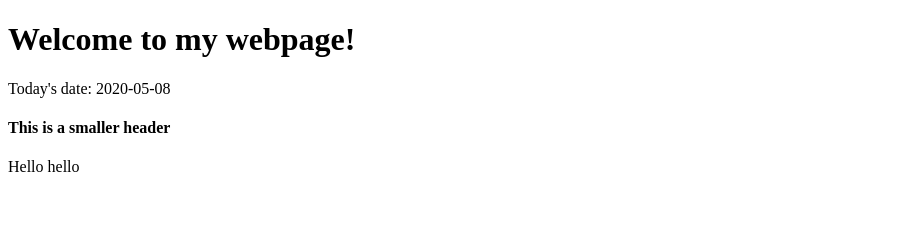
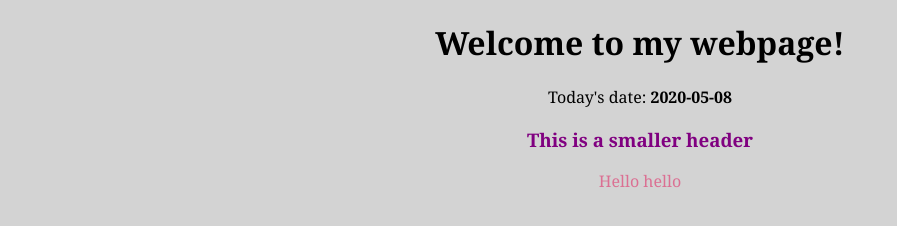
Before and after one commit to vendelanorrman/yacc, a plain HTML site: page index.html in a window 1280 px wide. Shown: the whole page, without its empty margins (0-897 px from the left). Drawn offline with Linux system fonts and the light colour scheme.

Commit message:
added styles.css

```diff
--- a/index.html
+++ b/index.html
@@ -2,12 +2,13 @@
 <html>
     <head>
         <title>My Webpage!</title>
+        <link rel="stylesheet" href="styles.css" />
     </head>
     <body>
         <h1>Welcome to my webpage!</h1>
 
-        <p>Today's date: 2020-05-08</p>
-        <h4>This is a smaller header</h4>
-        <p>Hello hello</p>
+        <p>Today's date: <span id="date">2020-05-08</span></p>
+        <h3>This is a smaller header</h4>
+        <p class="content">Hello hello</p>
     </body>
 </html>
--- /dev/null
+++ b/styles.css
@@ -0,0 +1,15 @@
+body {
+    text-align: center;
+    background-color: lightgray;
+    font-family: Georgia, 'Times New Roman', Times, serif;
+}
+
+h3 {
+    color: purple;
+}
+#date {
+    font-weight: bold;
+}
+.content {
+    color: palevioletred;
+}
```
